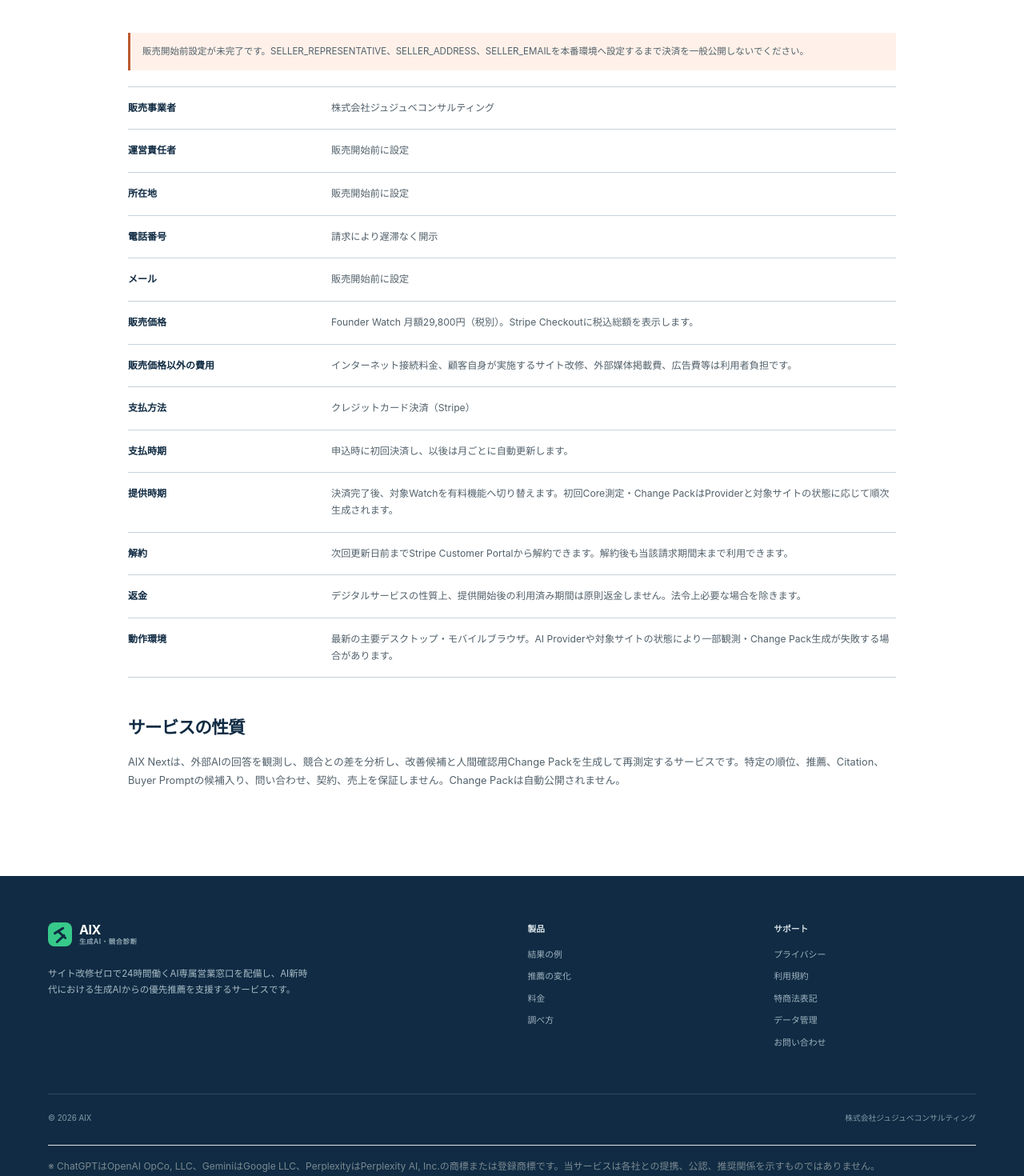
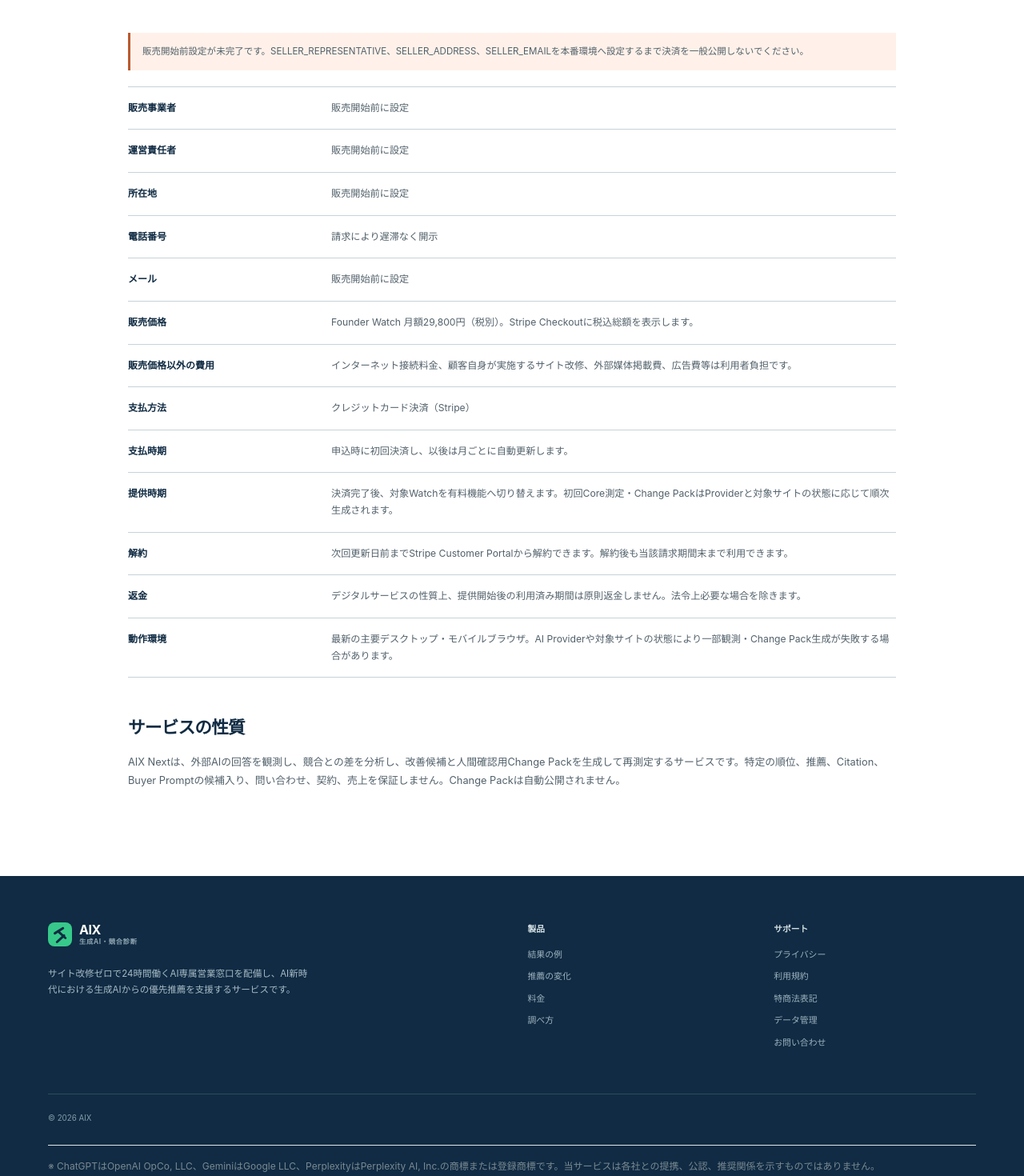
Before and after one commit to salve-de/AIX-next, a Next.js app: page /commerce in a window 1280 px wide. Shown: the part 400-1870 px from the top of the page at 80% size. Built offline with nearby package versions, Linux system fonts and the light colour scheme; no server answers.

Commit message:
fix(legal): ジュジュベコンサルティングの表記を完全除去（環境変数SELLER_LEGAL_NAME管理へ移行）

```diff
--- a/app/commerce/page.tsx
+++ b/app/commerce/page.tsx
@@ -2,7 +2,7 @@
 import { seller, sellerReady } from "@/lib/legal";
 
 const rows = [
-  ["販売事業者", seller.legalName],
+  ["販売事業者", seller.legalName || "販売開始前に設定"],
   ["運営責任者", seller.representative || "販売開始前に設定"],
   ["所在地", seller.address || "販売開始前に設定"],
   ["電話番号", seller.phone || "請求により遅滞なく開示"],
--- a/components/site-footer.tsx
+++ b/components/site-footer.tsx
@@ -26,7 +26,6 @@
         </nav>
         <div className="footer-meta">
           <span>© 2026 AIX</span>
-          <span>株式会社ジュジュベコンサルティング</span>
         </div>
       </div>
       <div className="shell" style={{ borderTop: "1px solid var(--line, #e2e8f0)", paddingTop: "16px", marginTop: "24px" }}>
--- a/lib/legal.ts
+++ b/lib/legal.ts
@@ -5,7 +5,7 @@
 }
 
 export const seller = {
-  legalName: value("SELLER_LEGAL_NAME", "株式会社ジュジュベコンサルティング"),
+  legalName: value("SELLER_LEGAL_NAME"),
   representative: value("SELLER_REPRESENTATIVE"),
   address: value("SELLER_ADDRESS"),
   phone: value("SELLER_PHONE"),
```
